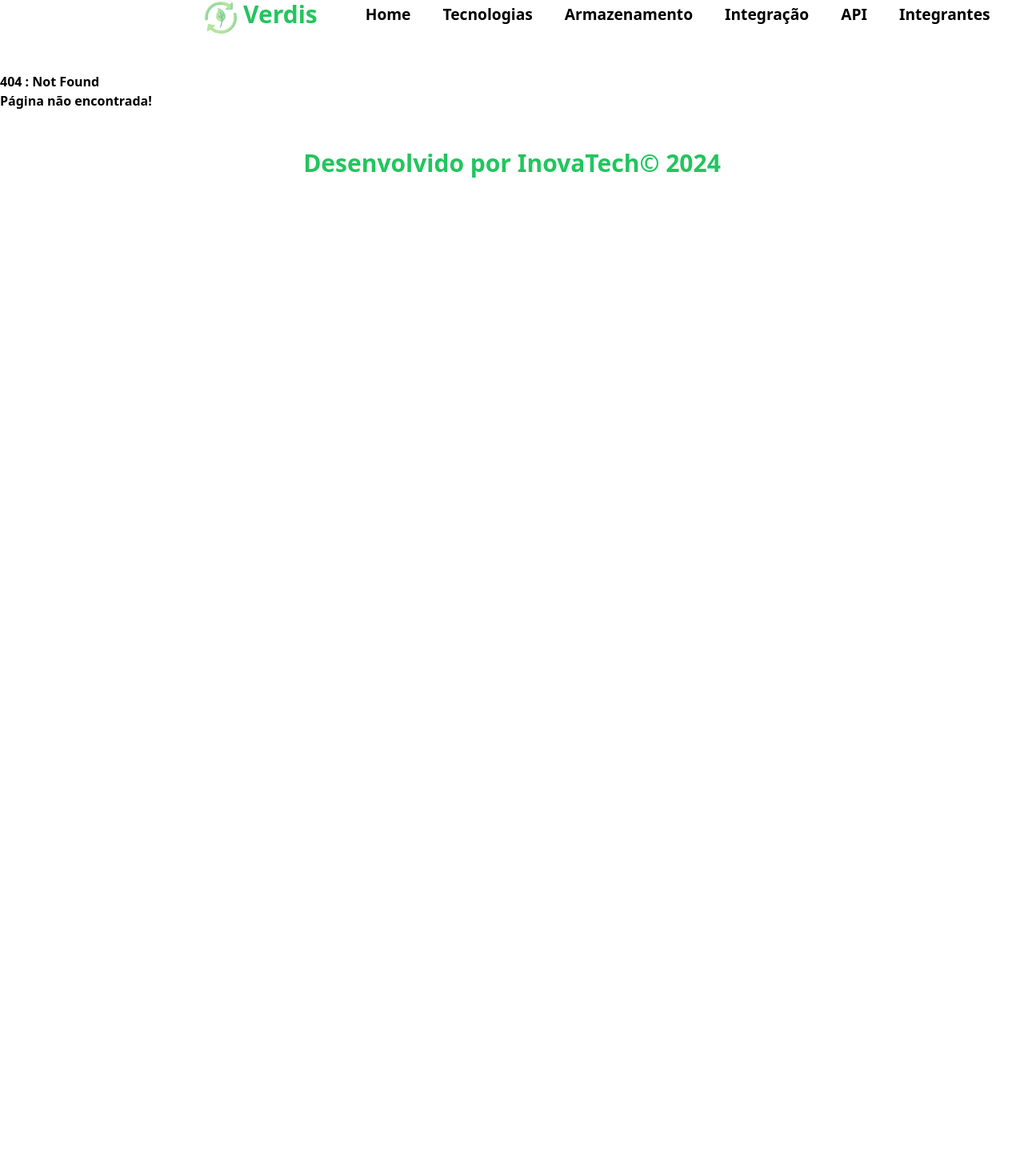
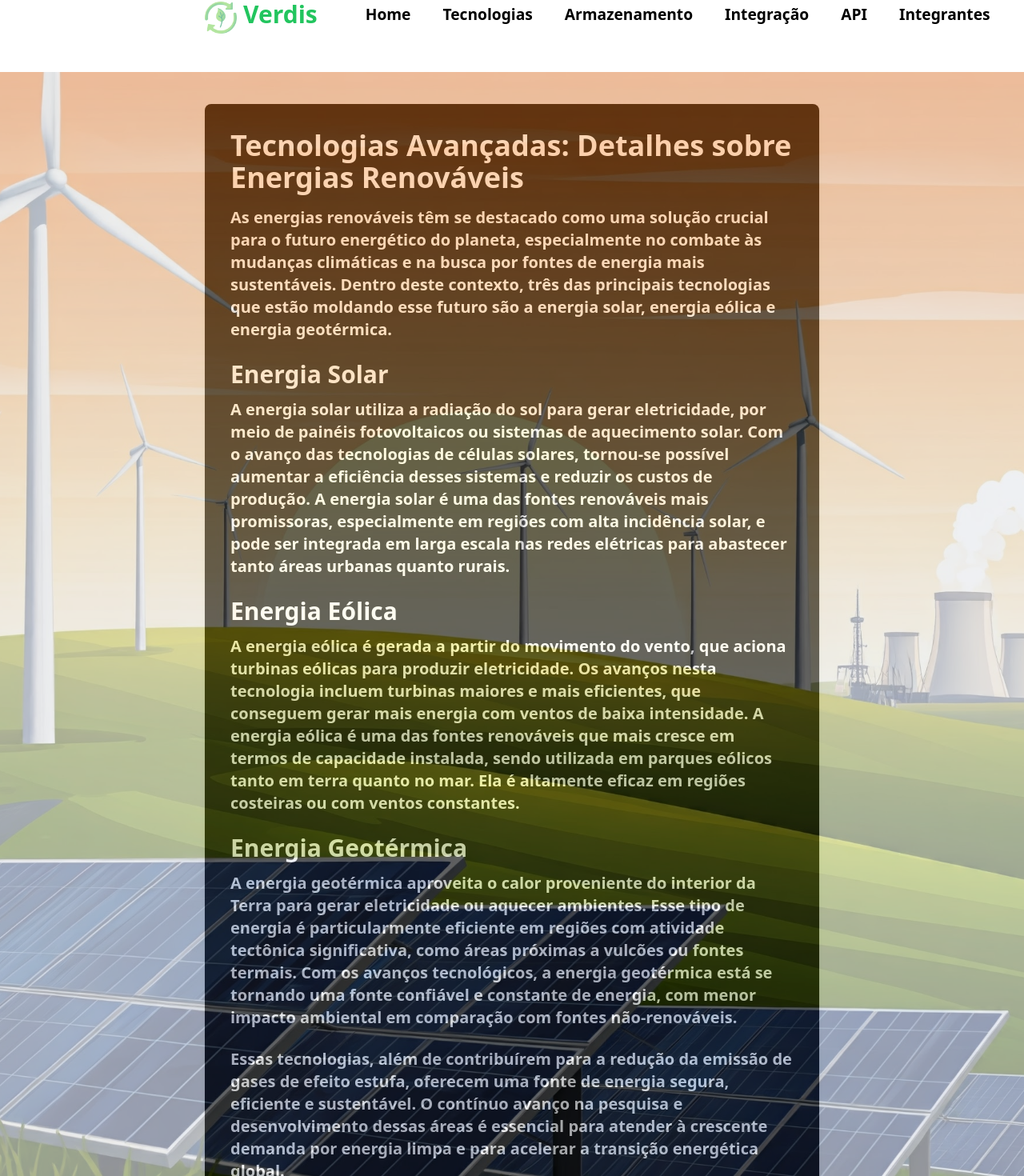
Before and after one commit to mateuscastronappe/inovatech, a Next.js app in the folder inovatech/: page /pages/tecnologias in a window 1280 px wide. Before the commit this address had no page. Shown: the part 54-1524 px from the top of the page at 80% size. Before the commit the page ends 800 px from the top, so only its background shows below. Built offline with nearby package versions, Linux system fonts and the light colour scheme.

Commit message:
criando tecnologias e estilizando

```diff
--- /dev/null
+++ b/inovatech/src/app/pages/tecnologias/page.tsx
@@ -0,0 +1,47 @@
+import Image from "next/image";
+import backgroundImage from "@/img/background2.jpg";
+
+const Tecnologias= () => {
+  return (
+    <div className="min-h-screen flex flex-col items-center justify-center bg-gray-200 p-5 relative">
+      <div className="absolute inset-0">
+        <Image
+          src={backgroundImage}
+          alt="Background"
+          fill
+          style={{ objectFit: "cover" }}
+          className="opacity-40"
+        />
+      </div>
+      <div className="min-h-screen flex flex-col items-center justify-center bg-gray-200 p-5">
+        <div className="max-w-3xl bg-black shadow-md rounded-lg p-8">
+          <h1 className="text-4xl font-bold mb-4 text-white">Tecnologias Avançadas: Detalhes sobre Energias Renováveis</h1>
+          <p className="text-xl mb-6 text-white">
+            As energias renováveis têm se destacado como uma solução crucial para o futuro energético do planeta, especialmente no combate às mudanças climáticas e na busca por fontes de energia mais sustentáveis. Dentro deste contexto, três das principais tecnologias que estão moldando esse futuro são a energia solar, energia eólica e energia geotérmica.
+          </p>
+
+          <h2 className="text-3xl font-semibold mb-3 text-white">Energia Solar</h2>
+          <p className="text-xl mb-6 text-white">
+            A energia solar utiliza a radiação do sol para gerar eletricidade, por meio de painéis fotovoltaicos ou sistemas de aquecimento solar. Com o avanço das tecnologias de células solares, tornou-se possível aumentar a eficiência desses sistemas e reduzir os custos de produção. A energia solar é uma das fontes renováveis mais promissoras, especialmente em regiões com alta incidência solar, e pode ser integrada em larga escala nas redes elétricas para abastecer tanto áreas urbanas quanto rurais.
+          </p>
+
+          <h2 className="text-3xl font-semibold mb-3 text-white">Energia Eólica</h2>
+          <p className="text-xl mb-6 text-white">
+            A energia eólica é gerada a partir do movimento do vento, que aciona turbinas eólicas para produzir eletricidade. Os avanços nesta tecnologia incluem turbinas maiores e mais eficientes, que conseguem gerar mais energia com ventos de baixa intensidade. A energia eólica é uma das fontes renováveis que mais cresce em termos de capacidade instalada, sendo utilizada em parques eólicos tanto em terra quanto no mar. Ela é altamente eficaz em regiões costeiras ou com ventos constantes.
+          </p>
+
+          <h2 className="text-3xl font-semibold mb-3 text-white">Energia Geotérmica</h2>
+          <p className="text-xl mb-6 text-white">
+            A energia geotérmica aproveita o calor proveniente do interior da Terra para gerar eletricidade ou aquecer ambientes. Esse tipo de energia é particularmente eficiente em regiões com atividade tectônica significativa, como áreas próximas a vulcões ou fontes termais. Com os avanços tecnológicos, a energia geotérmica está se tornando uma fonte confiável e constante de energia, com menor impacto ambiental em comparação com fontes não-renováveis.
+          </p>
+
+          <p className="text-xl mb-6 text-white">
+            Essas tecnologias, além de contribuírem para a redução da emissão de gases de efeito estufa, oferecem uma fonte de energia segura, eficiente e sustentável. O contínuo avanço na pesquisa e desenvolvimento dessas áreas é essencial para atender à crescente demanda por energia limpa e para acelerar a transição energética global.
+          </p>
+        </div>
+      </div>
+    </div>
+  );
+};
+
+export default Tecnologias;
```
